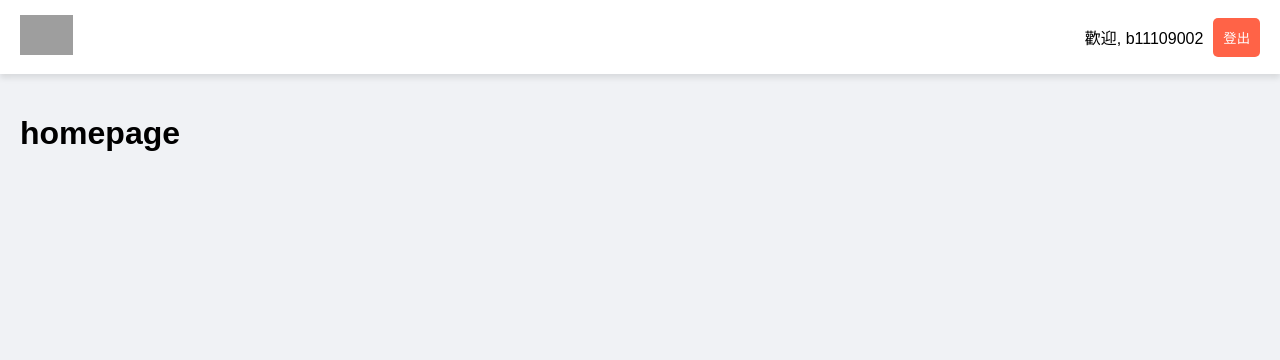
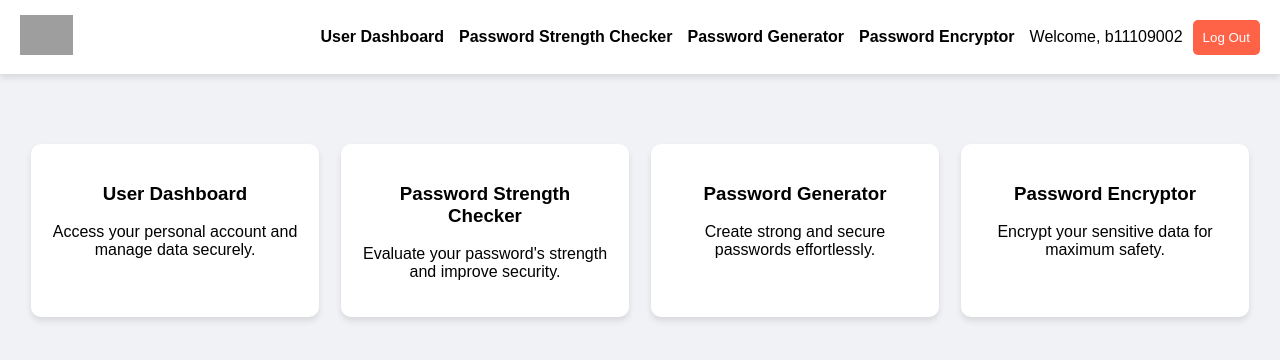
Before and after one commit to EvanLo62/Password-Fortress, a Flask app: page / in a window 1280 px wide. Shown: the top 360 px of the page. Run offline with Flask 3, Linux system fonts and the light colour scheme; a user stored in the database is signed in; grey boxes are pictures that could not be loaded.

Commit message:
首頁v1

```diff
--- a/templates/base.html
+++ b/templates/base.html
@@ -27,10 +27,15 @@
             height: 40px;
             cursor: pointer;
         }
+        .header nav {
+            display: flex;
+            align-items: center;
+            gap: 15px;
+        }
         .header nav a {
             color: black;
-            margin-left: 20px;
             text-decoration: none;
+            font-weight: bold;
         }
         .header nav a:hover {
             text-decoration: underline;
@@ -43,6 +48,22 @@
         .container {
             padding: 20px;
         }
+        .features {
+            display: flex;
+            justify-content: space-around;
+            margin-top: 50px;
+        }
+        .feature {
+            width: 20%;
+            background-color: white;
+            padding: 20px;
+            text-align: center;
+            box-shadow: 0 4px 6px rgba(0, 0, 0, 0.1);
+            border-radius: 10px;
+        }
+        .feature:hover {
+            box-shadow: 0 6px 10px rgba(0, 0, 0, 0.2);
+        }
     </style>
     <script>
         function scrollToTop() {
@@ -53,7 +74,7 @@
         }
 
         function confirmLogout(event) {
-            if (!confirm("確定要登出嗎？")) {
+            if (!confirm("Are you sure you want to log out?")) {
                 event.preventDefault();
             }
         }
@@ -67,11 +88,15 @@
             <img src="{{ url_for('static', filename='images/logo.png') }}" alt="Logo" onclick="scrollToTop()">
         </div>
         <nav>
+            <a href="/dashboard">User Dashboard</a>
+            <a href="/password-strength-checker">Password Strength Checker</a>
+            <a href="/password-generator">Password Generator</a>
+            <a href="/password-encryptor">Password Encryptor</a>
             <div class="user-info">
-                <span>歡迎, {{ current_user.username }}</span>  <!-- 顯示使用者名稱 -->
+                <span>Welcome, {{ current_user.username }}</span>
                 <form action="/logout" method="POST" onsubmit="confirmLogout(event)">
                     <button type="submit" style="background-color: #ff6347; color: white; padding: 10px; border: none; border-radius: 5px; cursor: pointer;">
-                        登出
+                        Log Out
                     </button>
                 </form>
             </div>
--- a/templates/index.html
+++ b/templates/index.html
@@ -1,8 +1,24 @@
 {% extends "base.html" %}
 
-{% block title %}首頁{% endblock %}
+{% block title %}Homepage{% endblock %}
 
 {% block content %}
-<h1>homepage</h1>
-
+<div class="features">
+    <div class="feature">
+        <h3>User Dashboard</h3>
+        <p>Access your personal account and manage data securely.</p>
+    </div>
+    <div class="feature">
+        <h3>Password Strength Checker</h3>
+        <p>Evaluate your password's strength and improve security.</p>
+    </div>
+    <div class="feature">
+        <h3>Password Generator</h3>
+        <p>Create strong and secure passwords effortlessly.</p>
+    </div>
+    <div class="feature">
+        <h3>Password Encryptor</h3>
+        <p>Encrypt your sensitive data for maximum safety.</p>
+    </div>
+</div>
 {% endblock %}
```
Also changed, not shown: instance/todos.db, 1 other file.
